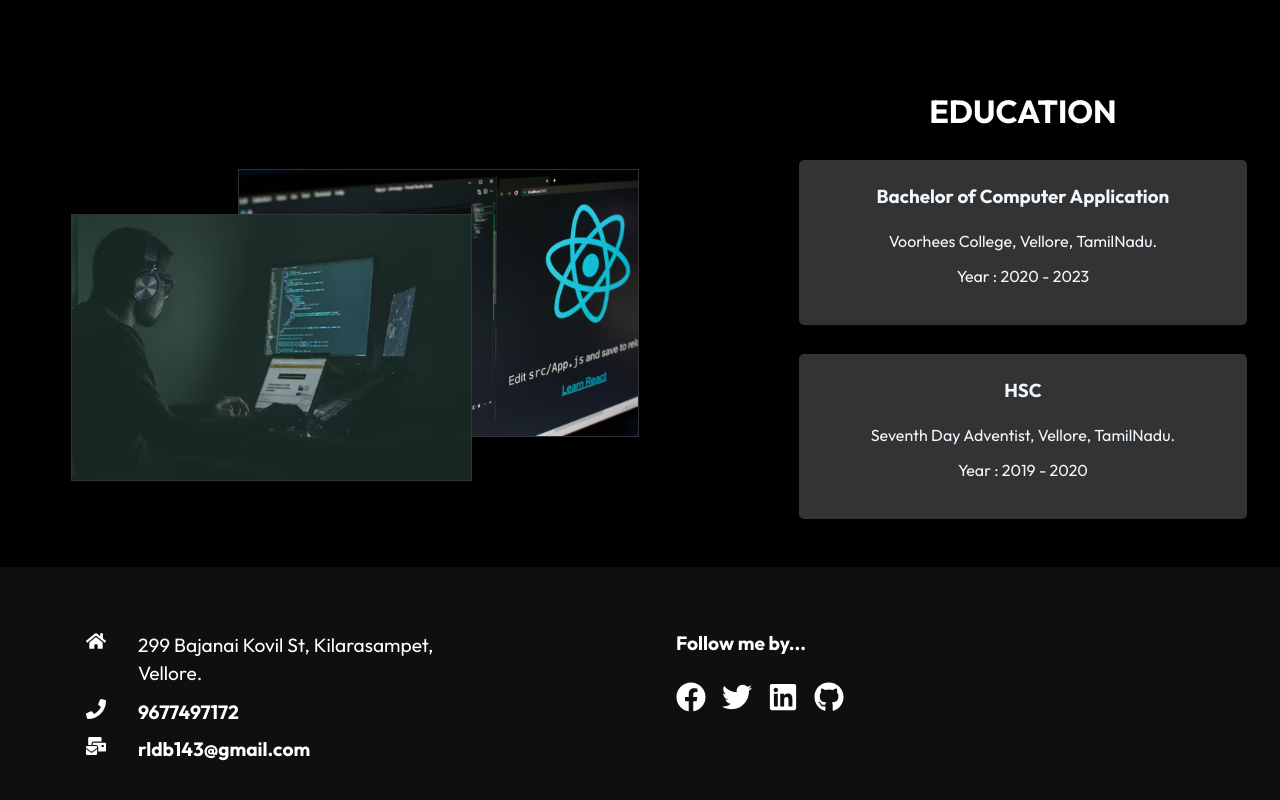
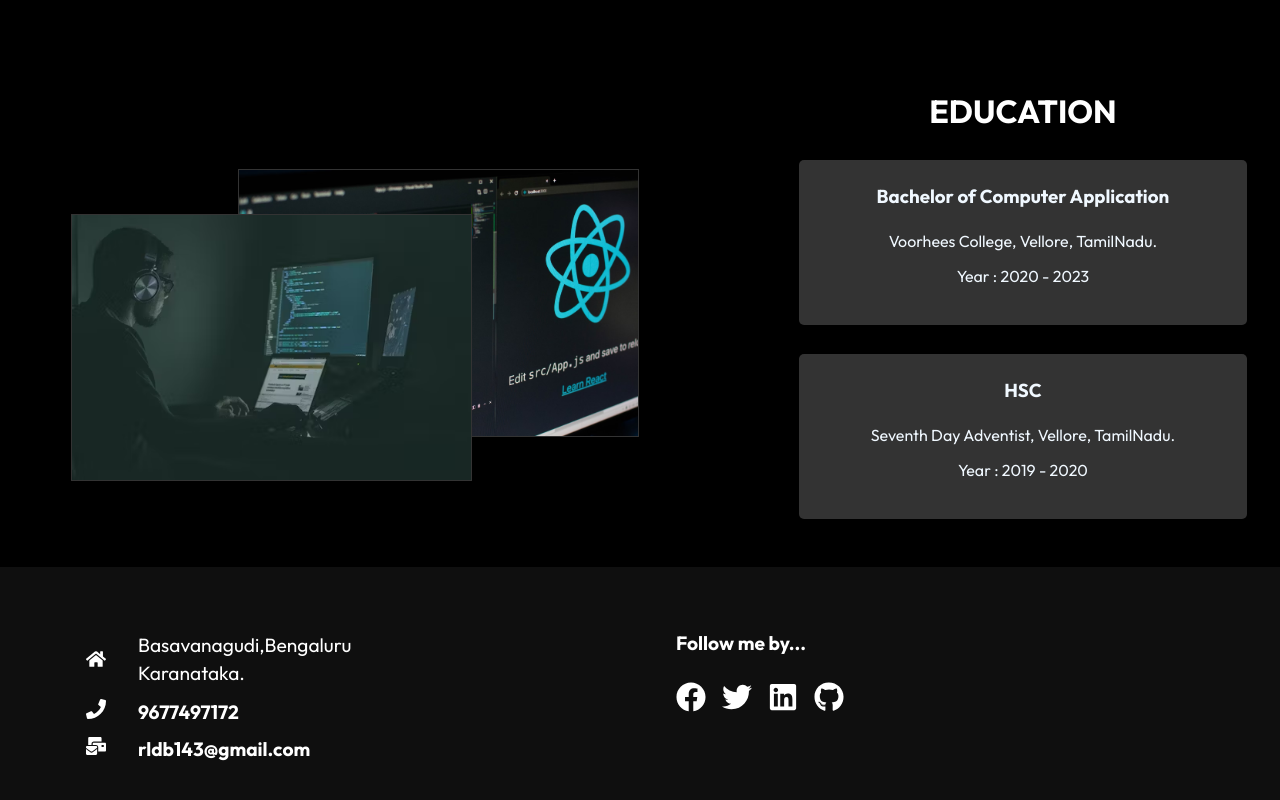
Before and after one commit to Delhibabu7172/Personal-Portfolio, a React (Create React App) app: page /About in a window 1280 px wide. Shown: the part 913-1713 px from the top of the page. Built offline with nearby package versions, Linux system fonts and the light colour scheme; a web font is replaced by a local one.

Commit message:
hero page updated3

```diff
--- a/src/Components/Footer.jsx
+++ b/src/Components/Footer.jsx
@@ -10,8 +10,8 @@ function Footer() {
             <div className="location">
                 <FaHome size={20} style={{color:"#fff",marginRight:"2rem"}}/>
                 <div>
-                <p>299 Bajanai Kovil St, Kilarasampet,</p>
-                <p>Vellore.</p>
+                <p>Basavanagudi,Bengaluru</p>
+                <p>Karanataka.</p>
                 </div>
             </div>
            <div className="phone">
--- a/src/Components/Footerstyle.css
+++ b/src/Components/Footerstyle.css
@@ -23,6 +23,7 @@
 .location{
     display: flex;
     margin-bottom: 0.8rem;
+    align-items: center;
 }
 .location p{
     line-height: 28px;
--- a/src/Components/Heroimg.css
+++ b/src/Components/Heroimg.css
@@ -6,12 +6,9 @@
     display: flex;
     justify-content: space-around;
     align-items: center;
-    /* padding: 0 1rem; */
-    /* border: 1px solid blue; */
 }
 .hero .content{
     text-align: center;
-    /* border: 1px solid red; */
     width: 500px;
     display: flex;
     flex-direction: column;
@@ -21,14 +18,12 @@
 }
 .hero .right-side{
     display: block;
-    /* border: 1px solid yellow; */
 }
 .right-side img{
     width: 450px;
     border-radius: 50%;
 }
 .text-style{
-    /* border: 1px solid red; */
     padding: .4rem 0;
 }
 .text-style h2{
@@ -44,7 +39,6 @@ color: #fff;
     font-size: 2.9rem;
     font-weight: 200;
     text-transform: uppercase;
-    /* border: 1px solid blue; */
 }
 span{
    font-size: 30px;
@@ -57,7 +51,6 @@ color: transparent;
 
 .content .description p{
     font-size: 1.5rem;
-    /* text-transform: capitalize; */
     margin-bottom: 30px;
   max-width: 500px;
   text-align: center;
@@ -95,13 +88,13 @@ color: transparent;
         font-size: 2.1rem;
     }
     .content .description p{
-margin-top: -20px;
-  /* line-height: 1.4; */
-  font-size: 1.3rem;
+   margin-top: -20px;
+  font-size: 1.6rem;
     }
     .main-heading p{
         font-size:2.1rem;
         margin-bottom: -25px;
+        margin-top: 30px;
     }
     .hero .right-side{
          display: block;
@@ -116,6 +109,11 @@ margin-top: -20px;
     .hero .right-side img{
         width: 300px;
     }
+    .content .description p{
+        margin-top: -20px;
+       font-size: 1.5rem;
+         }
+
 }
 @media screen and (max-width:350px){
     .hero .right-side img{
--- a/src/Components/Heroimg.jsx
+++ b/src/Components/Heroimg.jsx
@@ -2,6 +2,7 @@ import "./Heroimg.css"
 import React, { useEffect, useRef } from 'react'
 import { Link } from "react-router-dom"
 import Typed from "typed.js"
+import homepageimg from "../assets/homepg.jpg"
 
 function Heroimg() {
 
@@ -40,7 +41,7 @@ function Heroimg() {
             </div>
         </div>
         <div className="right-side">
-          <img src="https://github.com/RamSanjay08/Personal_Portfolio/blob/main/src/components/Assests/homeImage.jpg?raw=true" alt="" />
+          <img src={homepageimg} alt="" />
         </div>
     </div>
   )
```
Also changed, not shown: src/assets/homepg.jpg (added).
